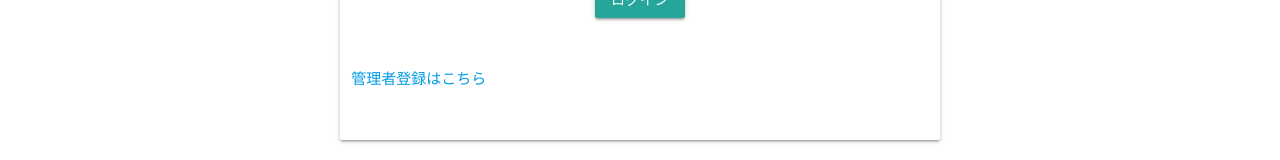
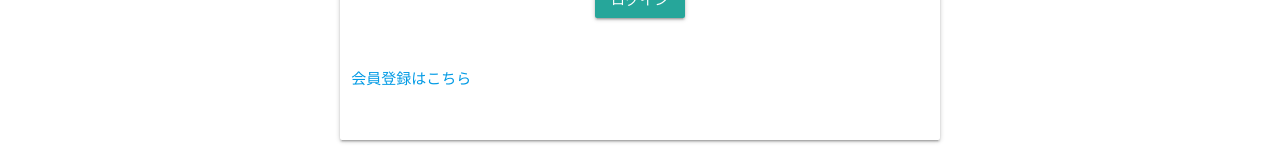
Before and after one commit to kosuke-17/ec-202110c, a Vue app: page /loginUser in a window 1280 px wide. Shown: the part 354-514 px from the top of the page. Built offline with nearby package versions, Linux system fonts and the light colour scheme.

Commit message:
誤字の修正

```diff
--- a/src/views/loginUser.vue
+++ b/src/views/loginUser.vue
@@ -36,7 +36,7 @@
               <div class="input-field col s6 m6 l6">
                 <p class="margin medium-small">
                   <router-link to="/registerUser">
-                    <a>管理者登録はこちら</a>
+                    会員登録はこちら
                   </router-link>
                 </p>
               </div>
```
